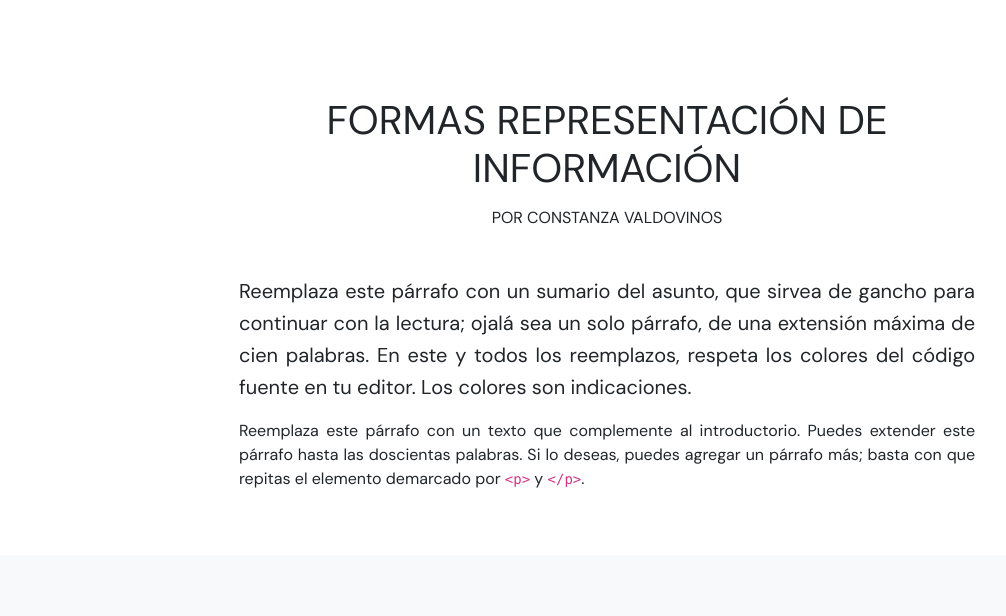
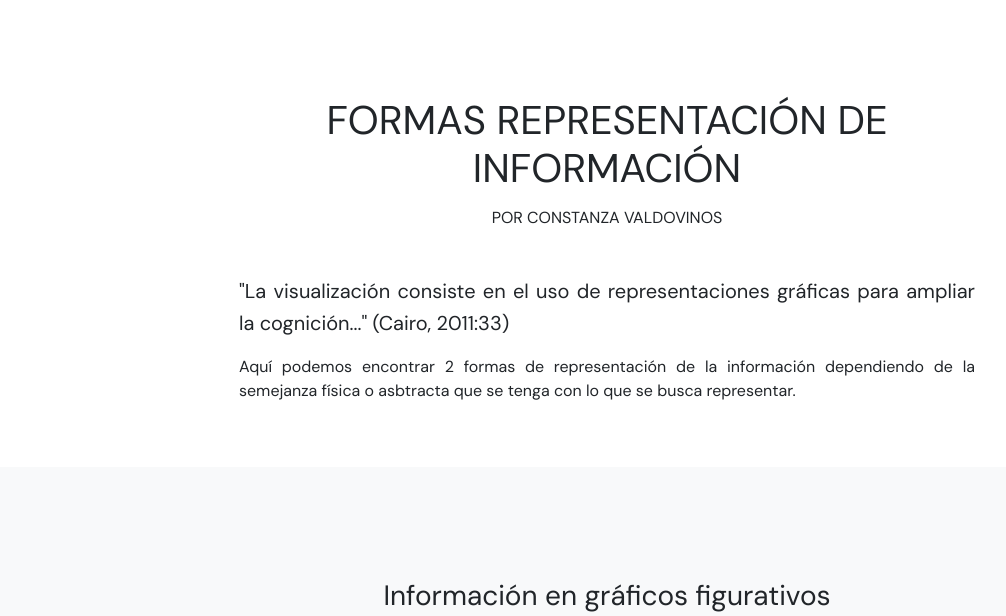
Before and after one commit to constanzavaldovinos/info-digital-03, a plain HTML site: page index.html in a window 1280 px wide. Shown: the top 616 px of the page, without its empty margins (33-1039 px from the left). Drawn offline with nearby package versions, Linux system fonts and the light colour scheme.

Commit message:
Update index.html
;)

```diff
--- a/index.html
+++ b/index.html
@@ -26,9 +26,9 @@
 
                     <h2 class="fs-6 mb-5 text-center text-uppercase">Por Constanza Valdovinos</h2>
 
-                    <p class="lead">Reemplaza este párrafo con un sumario del asunto, que sirvea de gancho para continuar con la lectura; ojalá sea un solo párrafo, de una extensión máxima de cien palabras. En este y todos los reemplazos, respeta los colores del código fuente en tu editor. Los colores son indicaciones.</p>
+                    <p class="lead">"La visualización consiste en el uso de representaciones gráficas para ampliar la cognición..." (Cairo, 2011:33)</p>
 
-                    <p>Reemplaza este párrafo con un texto que complemente al introductorio. Puedes extender este párrafo hasta las doscientas palabras. Si lo deseas, puedes agregar un párrafo más; basta con que repitas el elemento demarcado por <code>&lt;p&gt;</code> y <code>&lt;/p&gt;</code>.</p>
+                    <p>Aquí podemos encontrar 2 formas de representación de la información dependiendo de la semejanza física o asbtracta que se tenga con lo que se busca representar.</p>
 
                 </div>
             </div>
```
